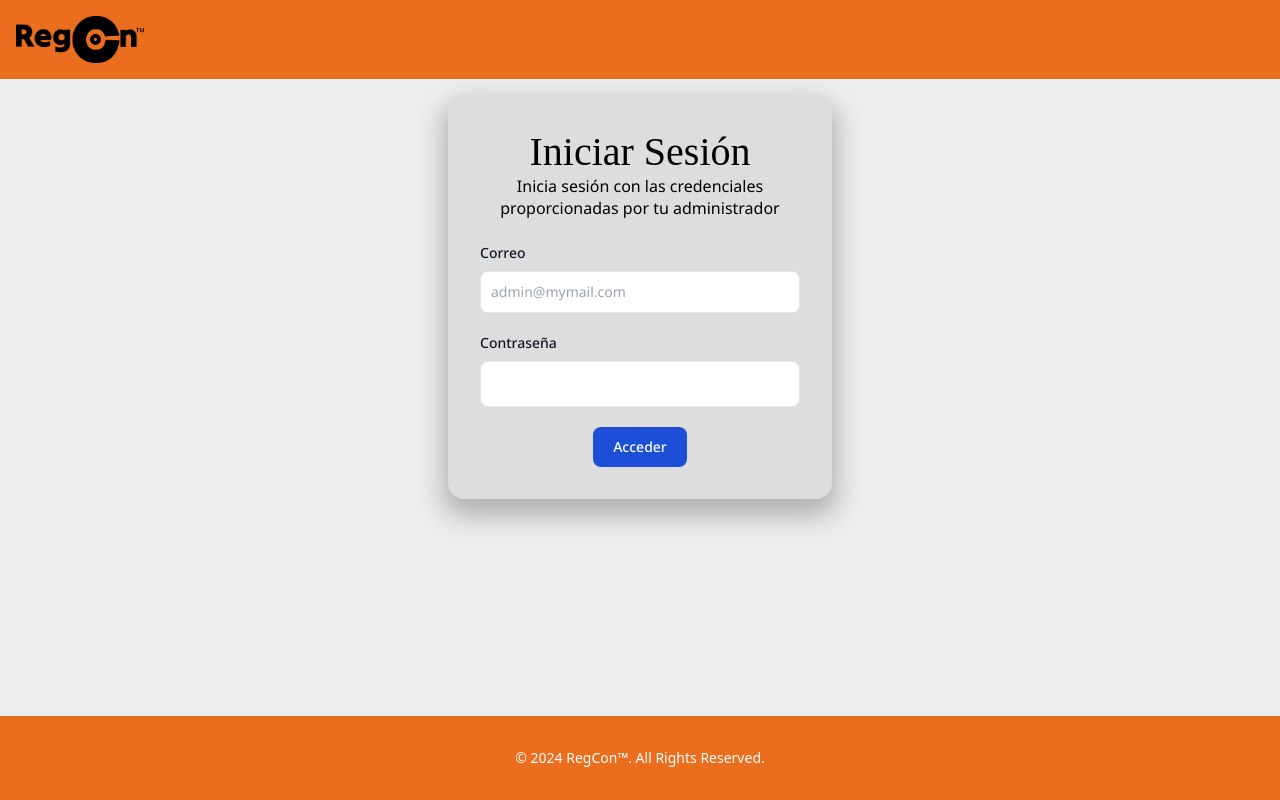
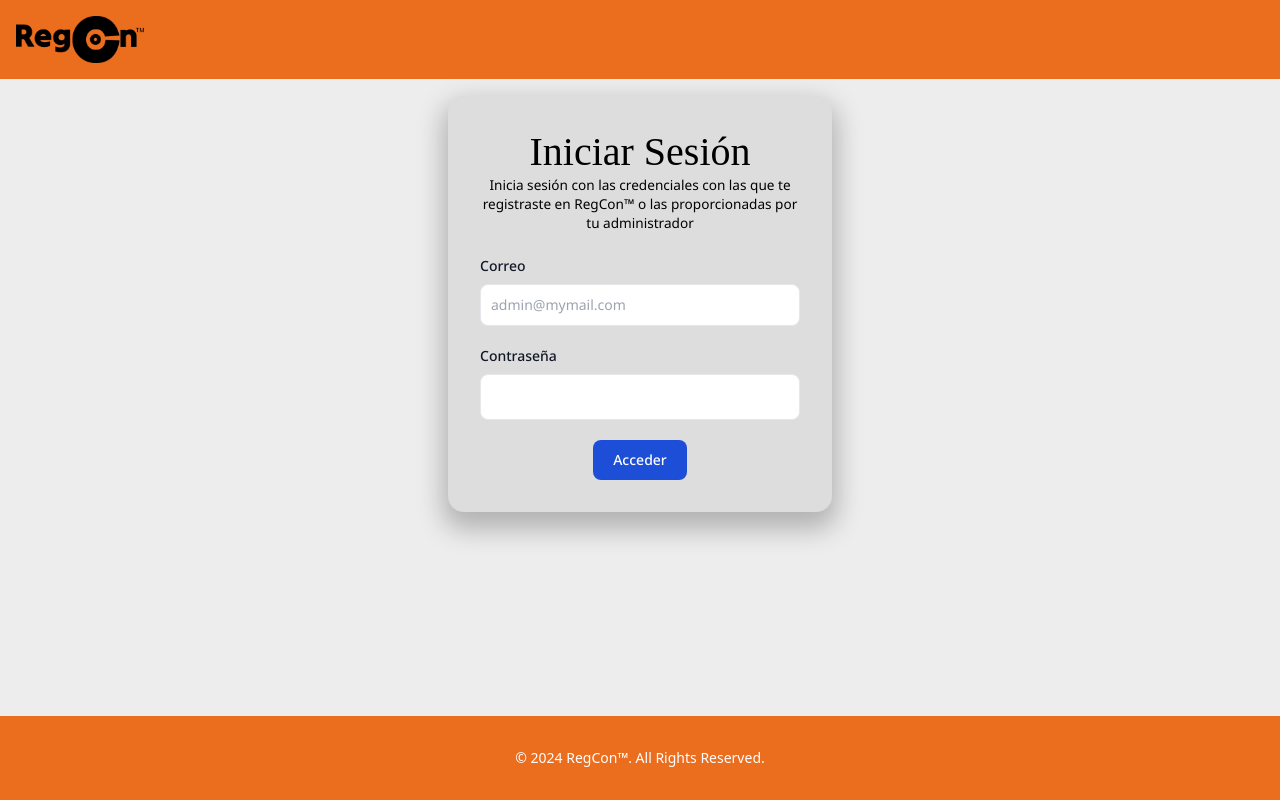
Before and after one commit to Darkyapper/regcon, a React (Vite) app in the folder client/: page /login in a window 1280 px wide. Built offline with nearby package versions, Linux system fonts and the light colour scheme; a web font is replaced by a local one.

Commit message:
Adjust font sizes in CreateRegReport and LoginForm components; update login instructions for clarity

```diff
--- a/client/src/components/createRegReport/CreateRegReport.jsx
+++ b/client/src/components/createRegReport/CreateRegReport.jsx
@@ -75,7 +75,7 @@ export default function CreateRegReport() {
             startY: 60, // Ajusta la posición de inicio de la tabla
             styles: {
                 overflow: 'linebreak',
-                fontSize: 10,
+                fontSize: 8,
                 cellPadding: 3,
                 halign: 'center',
                 valign: 'middle',
--- a/client/src/components/loginForm/LoginForm.css
+++ b/client/src/components/loginForm/LoginForm.css
@@ -33,7 +33,7 @@ form .title-form {
 form .description-form {
     text-align: center;
     font-family: "Noto Sans";
-    font-size: 1rem;
+    font-size: 0.85rem;
     font-style: normal;
     font-weight: 400;
     line-height: normal;
--- a/client/src/components/loginForm/LoginForm.jsx
+++ b/client/src/components/loginForm/LoginForm.jsx
@@ -43,7 +43,7 @@ export default function LoginForm() {
                             Iniciar Sesión
                         </h1>
                         <p className='description-form'>
-                            Inicia sesión con las credenciales proporcionadas por tu administrador
+                            Inicia sesión con las credenciales con las que te registraste en RegCon™ o las proporcionadas por tu administrador
                         </p>
                     </div>
                     {error && <p className="text-red-500">{error}</p>} {/* Mostrar mensaje de error si hay */}
```
